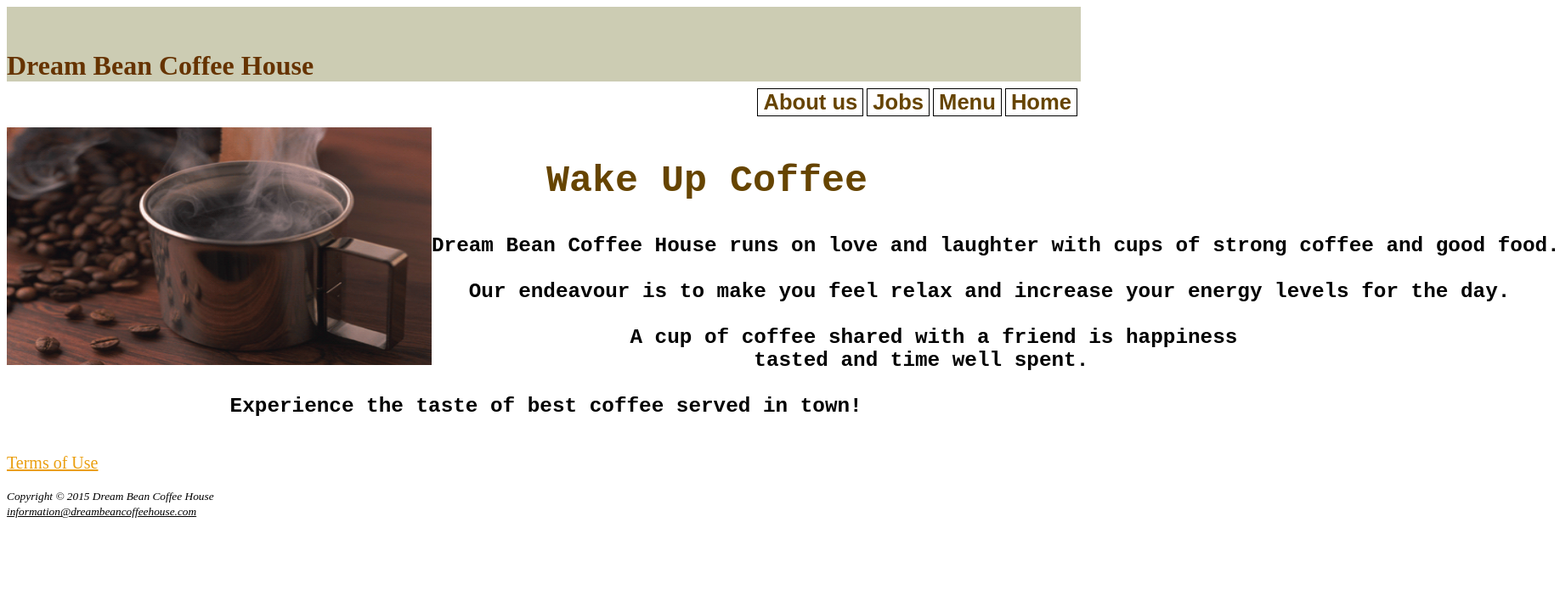
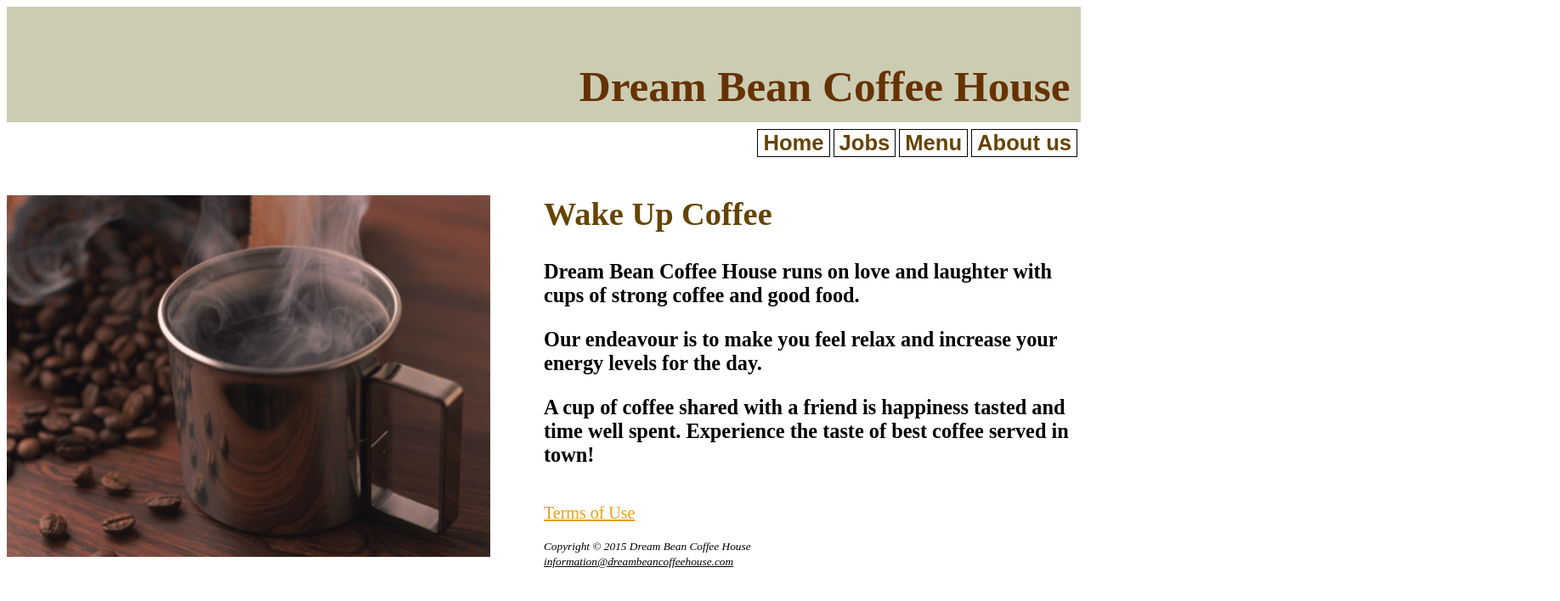
Before and after one commit to JhalakGupta/Coffee-Shop-Website, a plain HTML site: page Index.html in a window 1280 px wide. Shown: the whole page at 85% size, 1836 px wide, since content can reach past the window. Drawn offline with Linux system fonts and the light colour scheme.

Commit message:
Update Index.html

```diff
--- a/Index.html
+++ b/Index.html
@@ -1,39 +1,53 @@
 <!DOCTYPE html>
 <html>
+
 <head>
     <title>Dream Bean Coffee House</title>
     <link href="coffee.css" rel="stylesheet">
 </head>
+
 <body>
-<header><h1>Dream Bean Coffee House</h1>  </header>
+    <div>
+        <header>
+            <h1 style="font-size: 4vw; text-align: right; padding-bottom: 1%; padding-right: 1%;">Dream Bean Coffee House</h1>
+        </header>
+    </div>
+
     <nav>
-<b>
-<div class="button-group">
-<a style="color:#24111a;" href="index.html" ><button>Home</button></a>
+
+        <div class="button-group" style="width: auto;">
+            <a style="color:#24111a;" href="about.html"><button>About us</button></a>
             <a style="color:#24111a;" href="menu.html"><button>Menu</button></a>
             <a style="color:#24111a;" href="jobs.html"><button>Jobs</button></a>
-<a style="color:#24111a;" href="about.html"><button>About us</button></a>
+
+            <a style="color:#24111a;" href="index.html"><button>Home</button></a>
+
         </div>
-</b>
+
+
     </nav>
     <br><br><br>
-<img src="giphy.gif" alt="Coffee" style="float:left;width:500px;height:280px;">
+    <div>
+        <img src="giphy.gif" alt="Coffee" style="float:left;width:45%; margin-right: 5%;">
         <main>
-<pre><h2>     Wake Up Coffee</h2></pre>
-<pre class="coffeeHouse">Dream Bean Coffee House runs on love and laughter with cups of strong coffee and good food.
-
-   Our endeavour is to make you feel relax and increase your energy levels for the day.<br/>
-                A cup of coffee shared with a friend is happiness
-                          tasted and time well spent.
-
-                  Experience the taste of best coffee served in town!					    </pre>
+            <h2 style="font-size: 3vw;"> Wake Up Coffee</h2>
+            <p class="coffeeHouse">Dream Bean Coffee House runs on love and laughter with cups of strong coffee and good food.
+            </p>
+            <p class="coffeeHouse">Our endeavour is to make you feel relax and increase your energy levels for the day.<br/> </p>
+            <p class="coffeeHouse">A cup of coffee shared with a friend is happiness tasted and time well spent. Experience the taste of best coffee served in town! </p>
         </main>
         <br>
+    </div>
+
+    <div>
         <footer style="text-align:left;color:black;">
             <a style="font-size:20px;color:#EA9E0F" href="terms.html">Terms of Use</a>
             <br><br>
             <i><small>Copyright &copy; 2015 Dream Bean Coffee House<br>
         <a style="color:black;" href="mailto:information@dreambeancoffeehouse.com">information@dreambeancoffeehouse.com</a></small></i>
         </footer>
+    </div>
+
 </body>
+
 </html>
```
Lines whose indentation alone changed are shown as unchanged.
